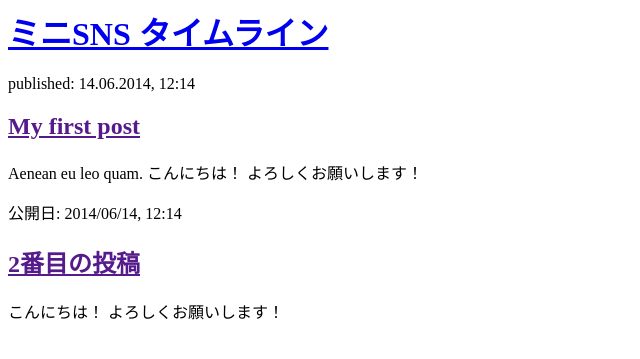
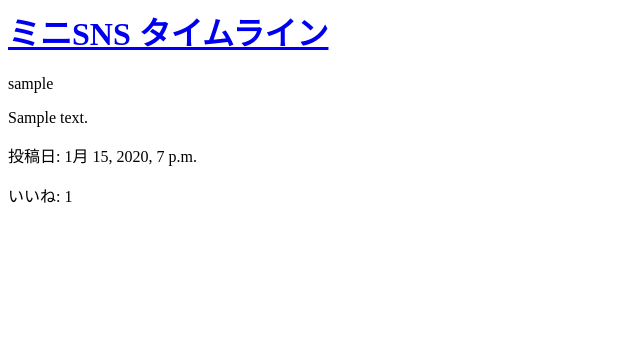
Before and after one commit to KobayashiYoh/mini_sns, a Django app: page / in a window 1280 px wide. Shown: the top 359 px of the page, without its empty margins (0-640 px from the left). Run offline with Django 3.2, Linux system fonts and the light colour scheme; tables that the repository leaves empty hold one stand-in row (values such as "Sample post").

Commit message:
投稿をタイムラインに表示

```diff
--- a/timeline/templates/timeline/post_list.html
+++ b/timeline/templates/timeline/post_list.html
@@ -7,16 +7,14 @@
             <h1><a href="/">ミニSNS タイムライン</a></h1>
         </div>
 
-        <div>
-            <p>published: 14.06.2014, 12:14</p>
-            <h2><a href="">My first post</a></h2>
-            <p>Aenean eu leo quam. こんにちは！ よろしくお願いします！ </p>
-        </div>
-
-        <div>
-            <p>公開日: 2014/06/14, 12:14</p>
-            <h2><a href="">2番目の投稿</a></h2>
-            <p> こんにちは！ よろしくお願いします！ </p>
-        </div>
+        {% for post in posts %}
+            <div>
+                <p>{{ post.author }}</p>
+                <p>{{ post.text|linebreaksbr }}</p>
+                <p>投稿日: {{ post.created_at }}</p>
+                <p>いいね: {{ post.likes_count }}</p>
+                <br>
+            </div>
+        {% endfor %}
     </body>
 </html>
--- a/timeline/views.py
+++ b/timeline/views.py
@@ -1,4 +1,6 @@
 from django.shortcuts import render
+from .models import Post
 
 def post_list(request):
-    return render(request, 'timeline/post_list.html', {})
+    posts = Post.objects.all()
+    return render(request, 'timeline/post_list.html', {'posts': posts})
```
